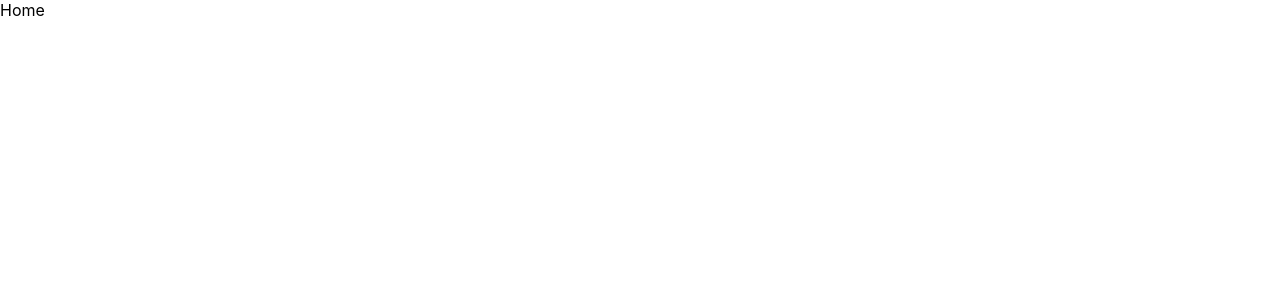
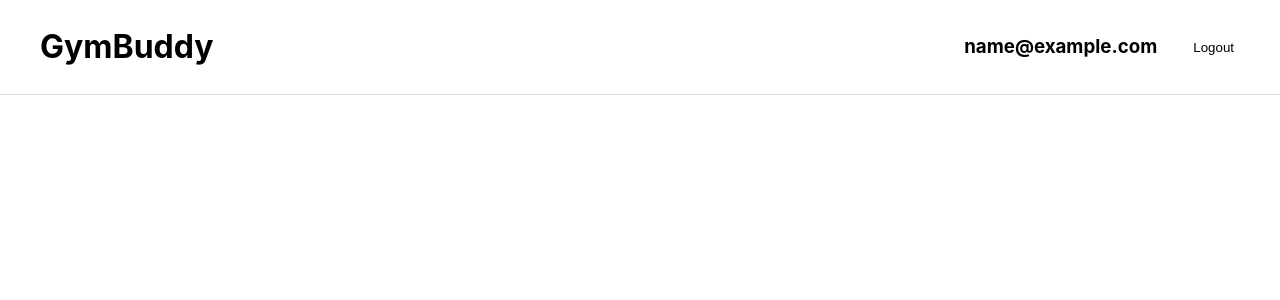
Before and after one commit to FarhanK29/GymSocialApp, a React (Create React App) app in the folder client/gymbuddy/: page / in a window 1280 px wide. Shown: the top 300 px of the page. Built offline with nearby package versions, Linux system fonts and the light colour scheme; no server answers; sample sign-in values are in the browser's storage.

Commit message:
Login & Signup Functionality

```diff
--- /dev/null
+++ b/client/gymbuddy/src/components/navbar/Navbar.css
@@ -0,0 +1,26 @@
+.navbar-container{
+    z-index: 1;
+    background-color: #fff;
+    font-size: 1rem;
+    line-height: 1.6;
+    box-shadow: 0 1px rgba(8,8,8,.12);
+    display:flex;
+    justify-content:space-between;
+    padding: 0px 40px;
+}
+
+.navbar-user{
+    display:flex;
+    align-items: center;
+    gap: 30px;
+}
+
+.navbar-logout-button{
+    color: black;
+    outline: none;
+    text-decoration: none;
+    border:none;
+    background:none;
+    transition: all 0.1s;
+    cursor:pointer;
+}
--- /dev/null
+++ b/client/gymbuddy/src/components/navbar/Navbar.jsx
@@ -0,0 +1,33 @@
+import React from 'react'
+import './Navbar.css'
+import { signOut } from 'firebase/auth'
+import { auth } from '../../config/firebase';
+import { useNavigate } from 'react-router-dom'
+
+export default function Navbar() {
+
+    const navigate = useNavigate();
+    const token = localStorage.getItem('token');
+    if(!token){
+        navigate("/login");
+    }
+
+    const user = JSON.parse(localStorage.getItem('user'))
+
+    const handleLogout = async() =>{
+        await signOut(auth)
+        localStorage.removeItem('token')
+        localStorage.removeItem('user')
+        navigate("/login");
+    }
+
+    return (
+        <div className = "navbar-container">
+            <h1 className = "navbar-header">GymBuddy</h1>
+            <div className = "navbar-user">
+                <h3>{user.email}</h3>
+                <button className = "navbar-logout-button" onClick = {handleLogout}>Logout</button>
+            </div>
+        </div>
+        )
+}
--- /dev/null
+++ b/client/gymbuddy/src/config/firebase.js
@@ -0,0 +1,24 @@
+// Import the functions you need from the SDKs you need
+import { initializeApp } from "firebase/app";
+// TODO: Add SDKs for Firebase products that you want to use
+// https://firebase.google.com/docs/web/setup#available-libraries
+import { getAuth } from 'firebase/auth';
+import { getFirestore } from 'firebase/firestore';
+
+// Your web app's Firebase configuration
+const firebaseConfig = {
+  apiKey: "AIzaSyAG-sKqu4lSh4F0D_qLMJdHZWyePn-xHbU",
+  authDomain: "gymbuddy-6220d.firebaseapp.com",
+  projectId: "gymbuddy-6220d",
+  storageBucket: "gymbuddy-6220d.appspot.com",
+  messagingSenderId: "3877726239",
+  appId: "1:3877726239:web:f74142ceec54c842398d2a"
+};
+
+// Initialize Firebase
+const app = initializeApp(firebaseConfig);
+
+export const auth = getAuth(app);
+
+export default app;
+export const db = getFirestore(app);
--- a/client/gymbuddy/src/pages/home/Home.jsx
+++ b/client/gymbuddy/src/pages/home/Home.jsx
@@ -1,7 +1,9 @@
 import React from 'react'
+import Navbar from '../../components/navbar/Navbar'
 
 export default function Home() {
   return (
-    <div>Home</div>
+    <Navbar />
+
   )
 }
--- a/client/gymbuddy/src/pages/login/Login.jsx
+++ b/client/gymbuddy/src/pages/login/Login.jsx
@@ -1,20 +1,35 @@
 import React from 'react'
 import './Login.css'
 import {Link, useNavigate} from 'react-router-dom'
+import { signInWithEmailAndPassword } from 'firebase/auth'
+import {auth} from "../../config/firebase"
 
 
 
 
 const Login = () => {
 
-    const [email, setEmail] = React.useState('');
-    const [password, setPassword] = React.useState('')
+  const [email, setEmail] = React.useState('');
+  const [password, setPassword] = React.useState('')
 
-    const navigate = useNavigate();
+  const navigate = useNavigate();
 
-    const handleSubmit = async(e) => {
+  const handleSubmit = async(e) => {
+      e.preventDefault();
+      try{
+          const userCredential = await signInWithEmailAndPassword(auth, email, password);
+          const user = userCredential.user
+          localStorage.setItem('token', user.accessToken);
+          localStorage.setItem('user', JSON.stringify(user))
+          navigate('/')
+      } catch(error){
+          alert("Incorrect email or password entered");
+          console.error(error)
+          setEmail("");
+          setPassword("");
+      }
+  }
 
-    }
 
 
 
--- a/client/gymbuddy/src/pages/signup/Signup.jsx
+++ b/client/gymbuddy/src/pages/signup/Signup.jsx
@@ -1,7 +1,8 @@
 import React from 'react'
 import './Signup.css'
 import { useNavigate, Link } from 'react-router-dom'
-import axios from 'axios'
+import { createUserWithEmailAndPassword } from 'firebase/auth'
+import {auth} from "../../config/firebase"
 
 const Signup = () => {
 
@@ -12,6 +13,23 @@ const Signup = () => {
     const navigate = useNavigate();
 
     const handleSubmit = async(e) => {
+        e.preventDefault();
+        try{
+            if(password === confirmPass){
+                const userCredential = await createUserWithEmailAndPassword(auth, email, password);
+                const user = userCredential.user
+                localStorage.setItem('token',user.accessToken);
+                localStorage.setItem('user', JSON.stringify(user))
+                navigate('/')
+            }
+            else{
+                alert("Passwords do not match!");
+
+            }
+        }catch(error)
+        {
+            console.error(error);
+        }
     }
 
 
```
